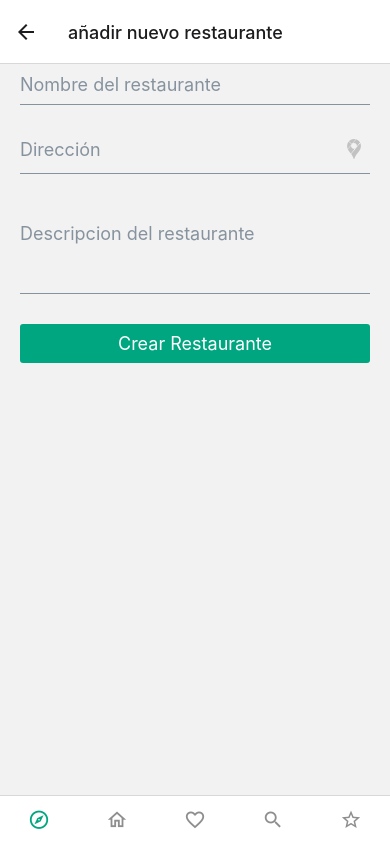
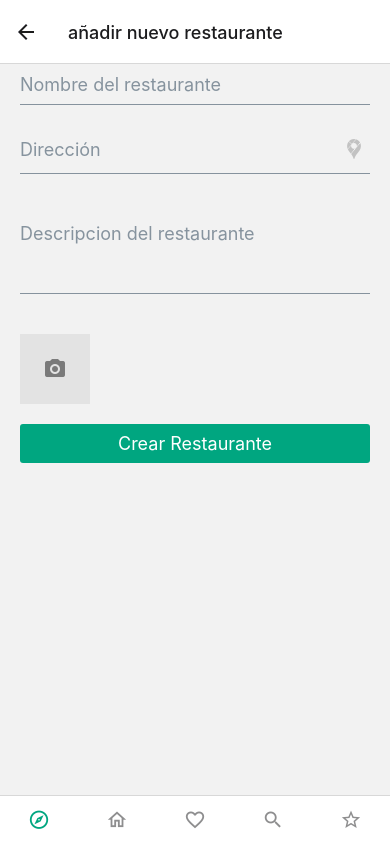
Before and after one commit to carlosmartin667/expo-crud, a React Native app: screen /add-restaurant in a window 390 px wide. Built offline with nearby package versions, Linux system fonts and the light colour scheme; no server answers.

Commit message:
agregar fotos

```diff
--- a/app/components/Restaurants/AddRestaurantForm.js
+++ b/app/components/Restaurants/AddRestaurantForm.js
@@ -8,6 +8,7 @@ import {
   Dimensions,
 } from "react-native";
 import { Icon, Avatar, Image, Input, Button } from "react-native-elements";
+import { map, size, filter } from "lodash";
 
 const AddRestaurantForm = (props) => {
   const { toastRef, setIsLoading, navigation } = props;
@@ -64,6 +65,11 @@ const AddRestaurantForm = (props) => {
         setIsVisibleMap={setIsVisibleMap}
         locationRestaurant={locationRestaurant}
       />
+      <UploadImage
+        toastRef={toastRef}
+        imagesSelected={imagesSelected}
+        setImagesSelected={setImagesSelected}
+      />
       <Button
         title="Crear Restaurante"
         onPress={addRestaurant}
@@ -108,6 +114,82 @@ const FormAdd = (props) => {
     </View>
   );
 };
+
+function UploadImage(props) {
+  const { toastRef, imagesSelected, setImagesSelected } = props;
+
+  const imageSelect = async () => {
+    const resultPermissions = await Permissions.askAsync(
+      Permissions.CAMERA_ROLL
+    );
+
+    if (resultPermissions === "denied") {
+      toastRef.current.show(
+        "Es necesario aceptar los permisos de la galeria, si los has rechazado tienes que ir ha ajustes y activarlos manualmente.",
+        3000
+      );
+    } else {
+      const result = await ImagePicker.launchImageLibraryAsync({
+        allowsEditing: true,
+        aspect: [4, 3],
+      });
+
+      if (result.cancelled) {
+        toastRef.current.show(
+          "Has cerrado la galeria sin seleccionar ninguna imagen",
+          2000
+        );
+      } else {
+        setImagesSelected([...imagesSelected, result.uri]);
+      }
+    }
+  };
+
+  const removeImage = (image) => {
+    Alert.alert(
+      "Eliminar Imagen",
+      "¿Estas seguro de que quieres eliminar la imagen?",
+      [
+        {
+          text: "Cancel",
+          style: "cancel",
+        },
+        {
+          text: "Eliminar",
+          onPress: () => {
+            setImagesSelected(
+              filter(imagesSelected, (imageUrl) => imageUrl !== image)
+            );
+          },
+        },
+      ],
+      { cancelable: false }
+    );
+  };
+
+  return (
+    <View style={styles.viewImages}>
+      {size(imagesSelected) < 4 && (
+        <Icon
+          type="material-community"
+          name="camera"
+          color="#7a7a7a"
+          containerStyle={styles.containerIcon}
+          onPress={imageSelect}
+        />
+      )}
+      {map(imagesSelected, (imageRestaurant, index) => (
+        <Avatar
+          key={index}
+          style={styles.miniatureStyle}
+          source={{ uri: imageRestaurant }}
+          onPress={() => removeImage(imageRestaurant)}
+        />
+      ))}
+    </View>
+  );
+}
+
 const styles = StyleSheet.create({
   scrollView: {
     height: "100%",
```
